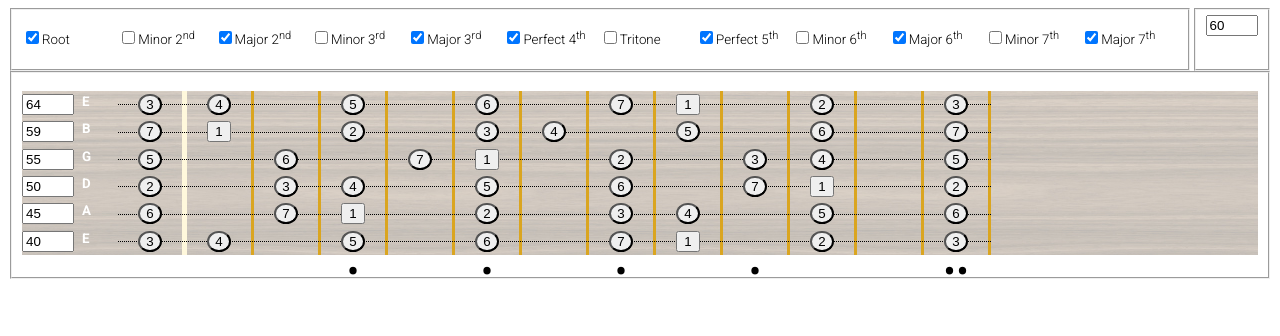
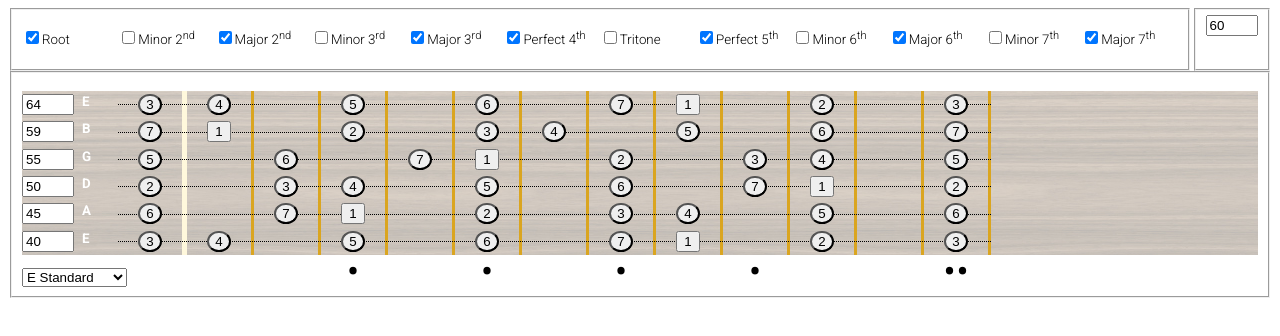
Before and after one commit to PerryRylance/ScaleChart, a React (Create React App) app: page / in a window 1280 px wide. Shown: the top 336 px of the page. Built offline with nearby package versions, Linux system fonts and the light colour scheme.

Commit message:
Added tuning presets

```diff
--- a/src/App.js
+++ b/src/App.js
@@ -46,6 +46,15 @@ class App extends React.Component
 		});
 	}
 
+	onTuningPresetChange(event)
+	{
+		console.log(event.target.value);
+
+		this.setState({
+			tuning: JSON.parse(event.target.value)
+		});
+	}
+
 	render()
 	{
 		return (
@@ -68,6 +77,7 @@ class App extends React.Component
 							semitones={this.state.semitones}
 							frets={this.state.frets}
 							onTuningChange={event => this.onTuningChange(event)}
+							onTuningPresetChange={event => this.onTuningPresetChange(event)}
 							/>
 					</div>
 				</form>
--- a/src/Fretboard.js
+++ b/src/Fretboard.js
@@ -30,6 +30,16 @@ class Fretboard extends React.Component
 				<ol className="strings">
 					{strings}
 				</ol>
+				<div>
+					<select onChange={this.props.onTuningPresetChange}>
+						<optgroup label="Guitar">
+							<option value="[64, 59, 55, 50, 45, 40]">E Standard</option>
+						</optgroup>
+						<optgroup label="Mandolin">
+							<option value="[76, 69, 62, 55]">G Standard</option>
+						</optgroup>
+					</select>
+				</div>
 			</fieldset>
 		);
 	}
```
